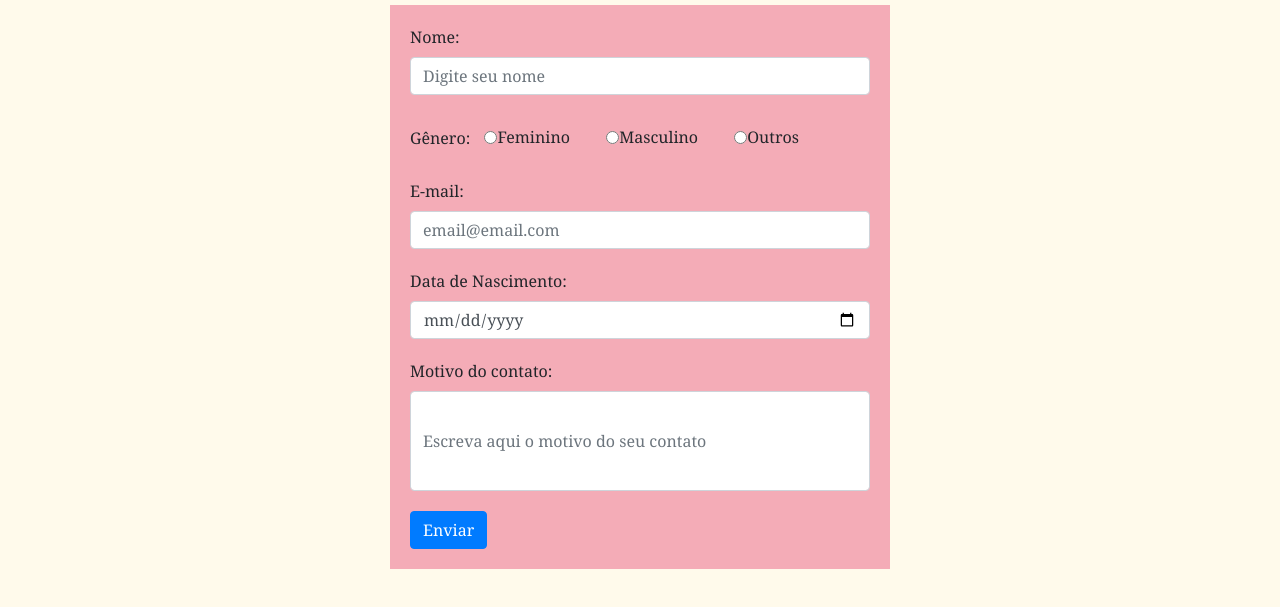
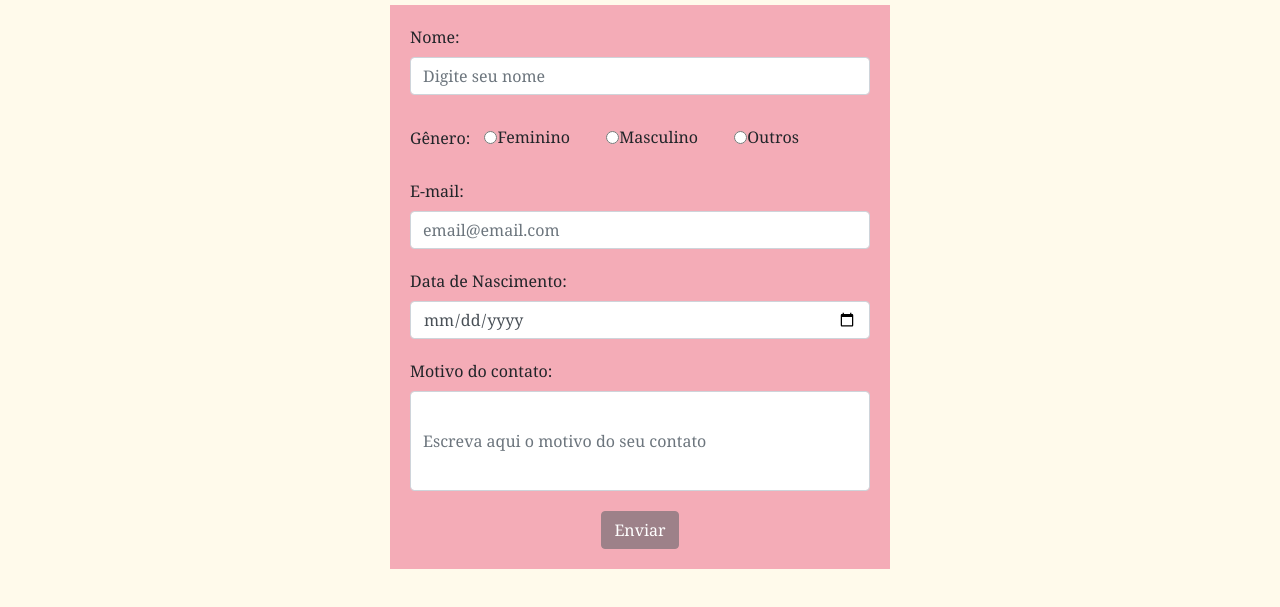
Before and after one commit to clauprudente/N2-Site, a plain HTML site: page contato.html in a window 1280 px wide. Shown: the part 179-786 px from the top of the page. Drawn offline with nearby package versions, Linux system fonts and the light colour scheme.

Commit message:
Mudança botão contato

```diff
--- a/css/estilo.css
+++ b/css/estilo.css
@@ -57,3 +57,15 @@
     .form-group {
         margin-top: 30px;
     }
+
+    #contato .btn.btn-primary {
+        background-color: #9d8189 !important;
+        border-color: #9d8189 !important;
+        margin: 0 auto;
+        display: flex;
+    }
+
+    #contato .btn.btn-primary:hover {
+        background-color: #7b676d !important;
+        border-color: #7b676d !important;
+    }
```
